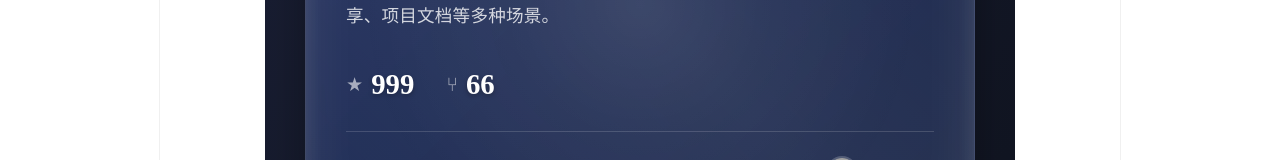
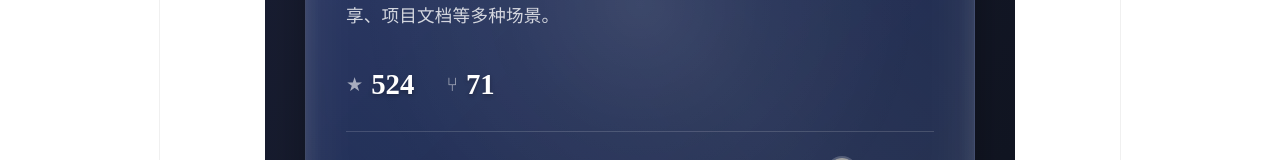
Before and after one commit to nowscott/RepoShare, a React (Vite) app: page / in a window 1280 px wide. Shown: the part 428-588 px from the top of the page. Built offline with nearby package versions, Linux system fonts and the light colour scheme; grey boxes are pictures that could not be loaded; a small style sheet from the web is missing.

Commit message:
✨ feat: 随机的默认数字

```diff
--- a/src/App.tsx
+++ b/src/App.tsx
@@ -16,8 +16,8 @@ function App() {
   const [repoData, setRepoData] = useState({
     repoName: 'RepoShare',
     repoDescription: '一个用于生成 GitHub 仓库预览图的工具，支持卡片、深色、现代等多种精美模板。可自定义显示仓库信息、作者信息、语言标签等元素，让你的仓库展示更加专业和吸引人。适用于 README 展示、社交分享、项目文档等多种场景。',
-    repoStars: 999,
-    repoForks: 66,
+    repoStars: Math.floor(Math.random() * 900 + 100),
+    repoForks: Math.floor(Math.random() * 90 + 10),
     repoLanguages: ['TypeScript','CSS','HTML'],
     authorName: 'NowScott',
     authorAvatar: "https://avatars.githubusercontent.com/u/86339284?v=4",
```
